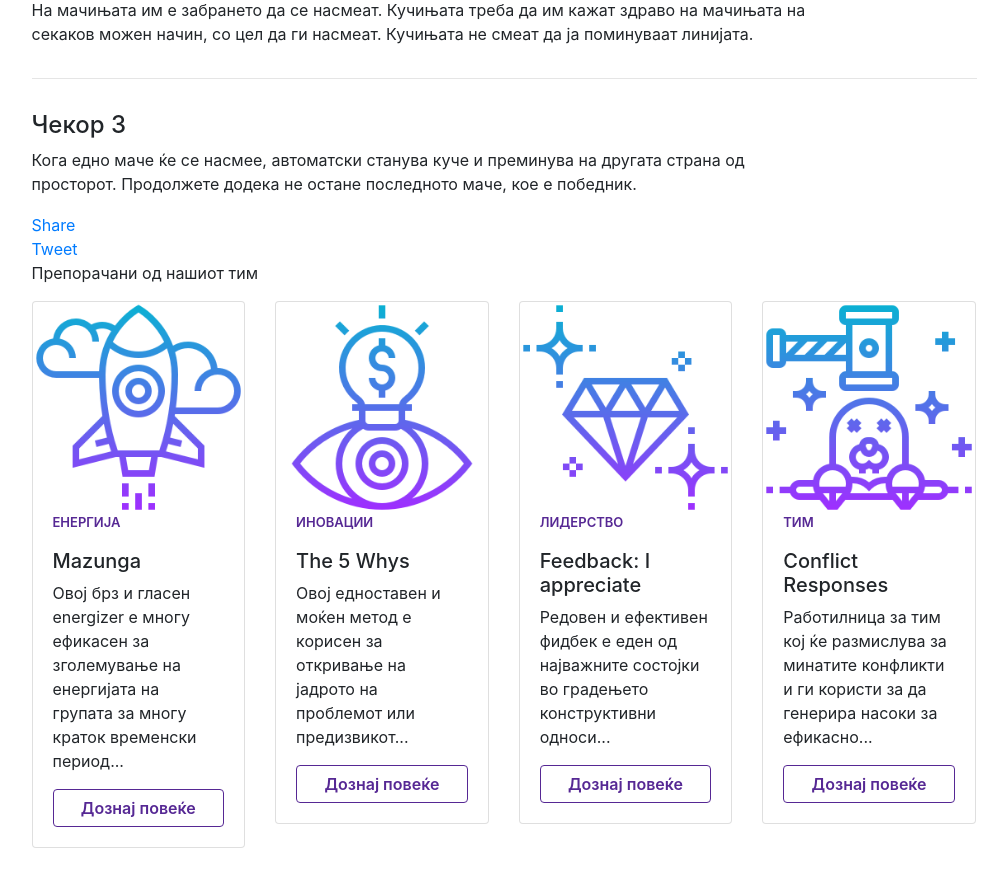
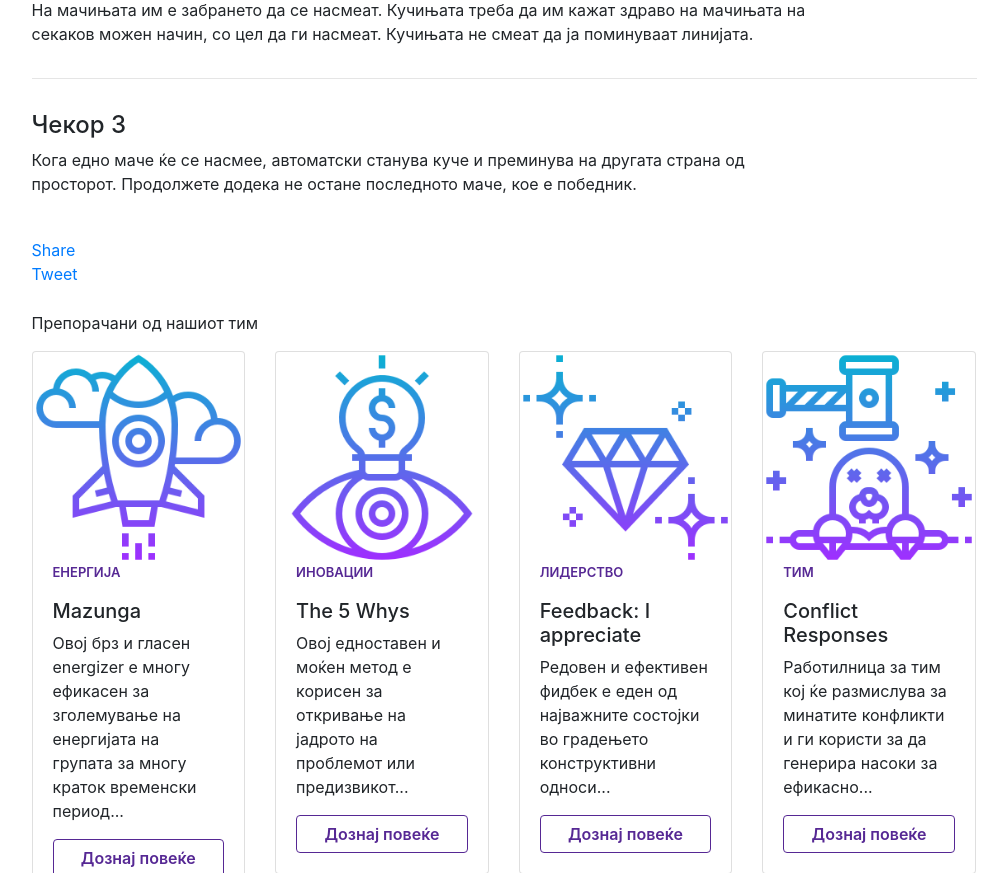
Before and after one commit to DimitarStojmenovski/Tret-Proekt, a PHP site: page /energija/helloKitty.html in a window 1280 px wide. Shown: the part 667-1540 px from the top of the page, without its empty margins (136-1144 px from the left). Run offline with PHP 8.4, Linux system fonts and the light colour scheme; some libraries are stand-ins or nearby versions.

Commit message:
Add files via upload

```diff
--- a/energija/helloKitty.css
+++ b/energija/helloKitty.css
@@ -309,6 +309,11 @@
 
 .shareIkona{
     color: #562894;
+}
+
+.shareButtons{
+    margin-top: 25px;
+    margin-bottom: 25px;
 }
 
 @media (max-width: 575.98px){
--- a/energija/helloKitty.html
+++ b/energija/helloKitty.html
@@ -197,12 +197,12 @@
                                 <div id="disqus_thread"></div>
                             </div>
                         </div>
-                        <div class="row">
+                        <div class="row shareButtons" id="link">
                             <div class="col-xl-4 col-lg-4 col-md-4 col-sm-4 col-6">
                                 <div class="fb-share-button" data-href="https://tretproekt.herokuapp.com/energija/helloKitty.html" data-layout="button_count" data-size="small" data-mobile-iframe="true">
                                     <a target="_blank" href="https://www.facebook.com/sharer/sharer.php?u=https%3A%2F%2Ftretproekt.herokuapp.com%2Fenergija%2FhelloKitty.html&amp;src=sdkpreparse" class="fb-xfbml-parse-ignore">Share</a>
                                 </div>
-                                <a class="twitter-share-button"href="https://tretproekt.herokuapp.com/energija/helloKitty.html"data-size="large">Tweet</a>
+                                <a class="twitter-share-button"href="https://tretproekt.herokuapp.com/energija/helloKitty.html"data-size="small">Tweet</a>
                             </div>
                         </div>
                         <p class="dolePreporakaText">Препорачани од нашиот тим</p>
```
